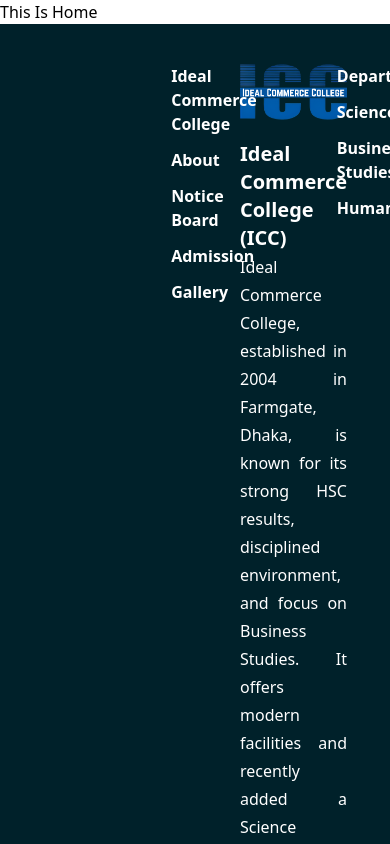
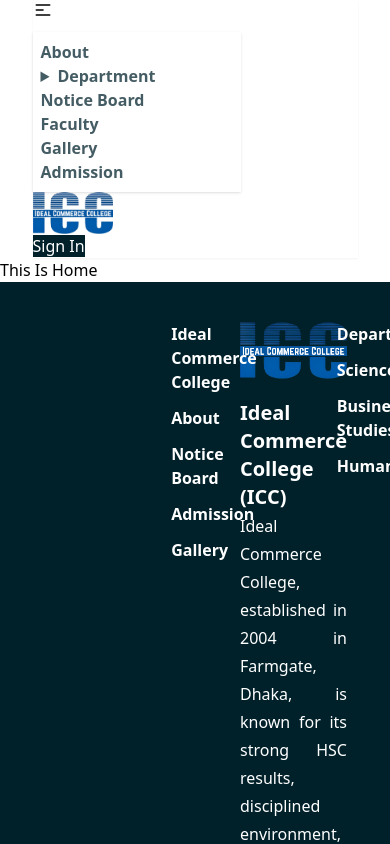
Before and after one commit to FrontFury/icc-web-client, a React (Vite) app: page / in a window 390 px wide. Shown: the top 844 px of the page. Built offline with nearby package versions, Linux system fonts and the light colour scheme.

Commit message:
Implemented navigation bar with logo, menu links and Sign In Button

```diff
--- a/src/Layout/Main.jsx
+++ b/src/Layout/Main.jsx
@@ -1,9 +1,11 @@
 import { Outlet } from "react-router-dom";
 import Footer from "../pages/shared/Footer/Footer";
+import Navbar from "../pages/shared/Navbar/Navbar";
 
 const Main = () => {
     return (
         <div>
+            <Navbar></Navbar>
             <Outlet></Outlet>
             <Footer></Footer>
         </div>
--- a/src/pages/shared/Footer/Footer.jsx
+++ b/src/pages/shared/Footer/Footer.jsx
@@ -5,7 +5,7 @@
 
 const Footer = () => {
   return (
-    <div className="w-full bg-base-200 text-white">
+    <div className="w-full bg-[#00212A] text-white">
       <footer className="flex flex-row justify-between bg-[#00212A]">
         <div className="w-10/12 flex flex-row justify-between py-10">
           <div className="w-1/3 ml-60">
@@ -14,7 +14,10 @@
               Ideal Commerce College (ICC)
               <br />
               <span className="text-base footer-title font-medium">
-                Ideal Commerce College, established in 2004 in Farmgate, Dhaka, is known for its strong HSC results, disciplined environment, and focus on Business Studies. It offers modern facilities and recently added a Science stream.
+                Ideal Commerce College, established in 2004 in Farmgate, Dhaka,
+                is known for its strong HSC results, disciplined environment,
+                and focus on Business Studies. It offers modern facilities and
+                recently added a Science stream.
               </span>
             </p>
           </div>
@@ -22,7 +25,9 @@
           <div className="flex flex-row justify-end gap-20 w-full">
             <nav className="flex flex-col space-y-3">
               <h6 className="footer-title font-bold">Ideal Commerce College</h6>
-            <a className="link link-hover font-semibold text-base-500">About</a>
+              <a className="link link-hover font-semibold text-base-500">
+                About
+              </a>
               <a className="link link-hover font-semibold text-base-500">
                 Notice Board
               </a>
@@ -65,16 +70,24 @@
                 <span>
                   <FaLocationDot />
                 </span>
-              81 Green Road, Tejgaon,
-              Dhaka 1205, Bangladesh
+                81 Green Road, Tejgaon, Dhaka 1205, Bangladesh
               </a>
             </nav>
           </div>
         </div>
+      </footer>
 
 
+        <p className="w-10/12 mx-auto h-[2px]  bg-white"></p>
 
-      </footer>
+      <div className="footer sm:footer-horizontal footer-center bg-[#00212A] font-semibold text-base-500 p-4">
+        <aside>
+          <p>
+            Copyright © {new Date().getFullYear()} - All right reserved by
+            Estiak Ahamed Tasin
+          </p>
+        </aside>
+      </div>
     </div>
   );
 };
--- /dev/null
+++ b/src/pages/shared/Navbar/Navbar.jsx
@@ -0,0 +1,83 @@
+import logo from "../../../../src/assets/Icc-logo.png";
+
+const Navbar = () => {
+  const navOptions = (
+    <>
+      <li>
+              <a>About</a>
+            </li>
+            <li>
+              <details>
+                <summary>Department</summary>
+                <ul className="p-2">
+                  <li>
+                    <a>Science</a>
+                  </li>
+                  <li>
+                    <a>Business Studies</a>
+                  </li>
+                  <li>
+                    <a>Humanities</a>
+                  </li>
+                </ul>
+              </details>
+            </li>
+            <li>
+              <a>Notice Board</a>
+            </li>
+            <li>
+              <a>Faculty</a>
+            </li>
+            <li>
+              <a>Gallery</a>
+            </li>
+            <li>
+              <a>Admission</a>
+            </li>
+    </>
+  );
+  return (
+    <>
+      <div className="navbar bg-base-100 w-10/12 mx-auto shadow-sm">
+        <div className="navbar-start">
+          <div className="dropdown">
+            <div tabIndex={0} role="button" className="btn btn-ghost lg:hidden">
+              <svg
+                xmlns="http://www.w3.org/2000/svg"
+                className="h-5 w-5"
+                fill="none"
+                viewBox="0 0 24 24"
+                stroke="currentColor"
+              >
+                {" "}
+                <path
+                  strokeLinecap="round"
+                  strokeLinejoin="round"
+                  strokeWidth="2"
+                  d="M4 6h16M4 12h8m-8 6h16"
+                />{" "}
+              </svg>
+            </div>
+            <ul
+              tabIndex={0}
+              className="menu menu-sm dropdown-content bg-base-100 rounded-box z-1 mt-3 w-52 p-2 shadow  font-bold text-[#00212abb]"
+            >
+              {navOptions}
+            </ul>
+          </div>
+          <img className="w-20" src={logo} alt="" />
+        </div>
+        <div className="navbar-center hidden lg:flex">
+          <ul className="menu menu-horizontal px-1  font-bold text-[#00212abb]">
+            {navOptions}
+          </ul>
+        </div>
+        <div className="navbar-end">
+          <a className="btn bg-[#00212A] text-white">Sign In</a>
+        </div>
+      </div>
+    </>
+  );
+};
+
+export default Navbar;
```
Lines whose indentation alone changed are shown as unchanged.
